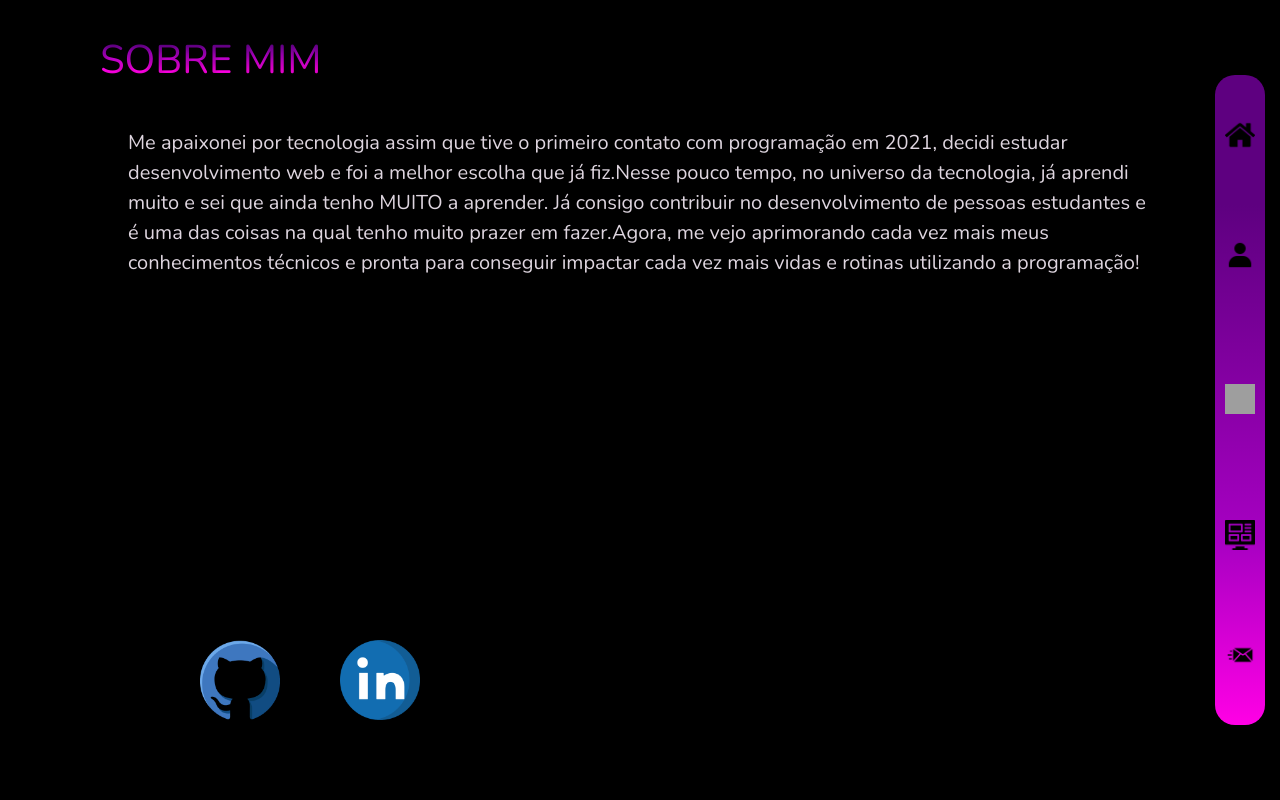
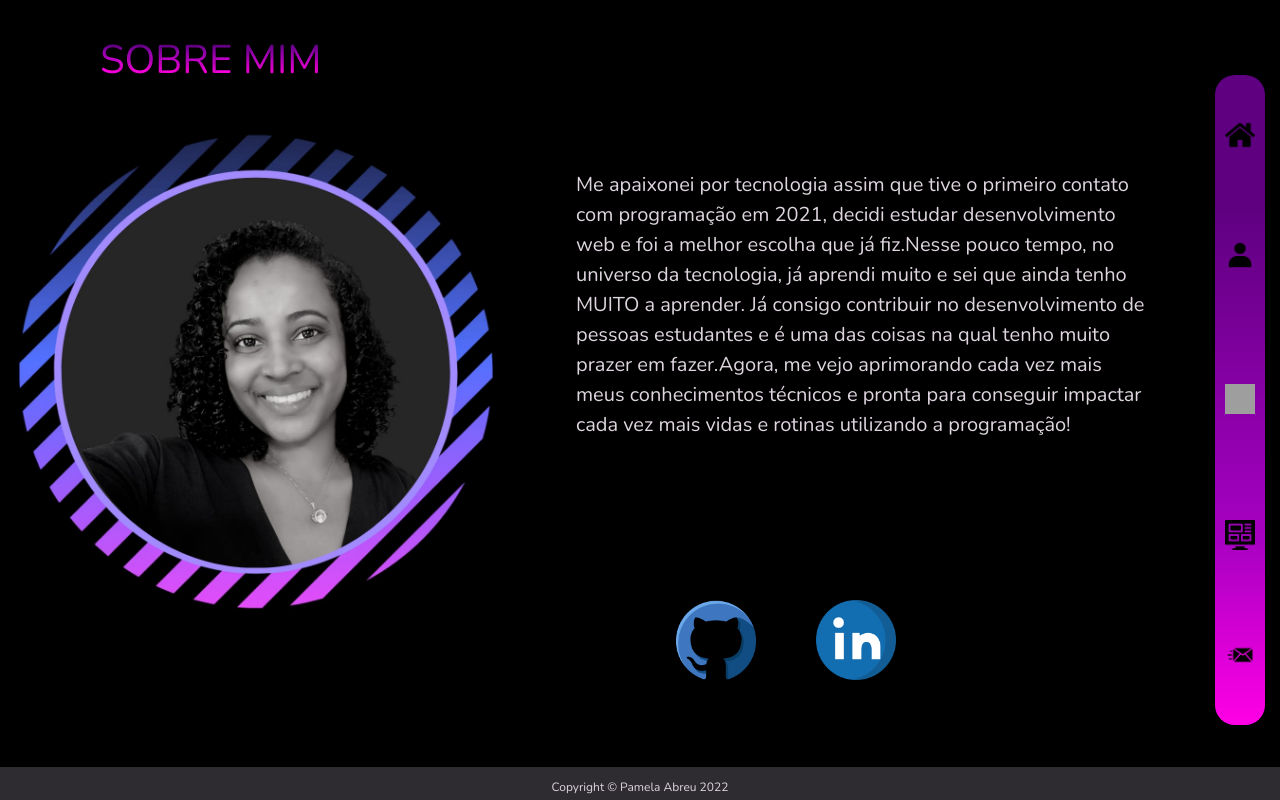
Before and after one commit to Abreupamm/portfolio-frontend, a React (Create React App) app: page /about-me in a window 1280 px wide. Built offline with nearby package versions, Linux system fonts and the light colour scheme; grey boxes are pictures that could not be loaded.

Commit message:
feat: foto

```diff
--- a/src/CSS/components/links.css
+++ b/src/CSS/components/links.css
@@ -11,8 +11,8 @@
 .container-links-redes {
   display: flex;
   position: absolute;
-  left: 200px;
-  bottom: 60px;
+  right: 30%;
+  bottom: 100px;
   width: 220px;
   height: 100px;
   justify-content: space-between;
--- a/src/CSS/pages/about.css
+++ b/src/CSS/pages/about.css
@@ -3,15 +3,20 @@
   background-color: #000;
 }
 
-.about-page p {
+.about-page .sobre {
   position: absolute;
   display: block;
-  left: 0;
-  right: 0;
-  margin: 10% auto;
+  right: 10%;
+  top: 150px;
   color: #ded5df;;
   font-family: 'Nunito', sans-serif;
-  width: 80%;
+  width: 45%;
   font-size: 20px;
   line-height: 30px;
 }
+
+.myImage {
+  height: 40%;
+  width: 40%;
+  margin-top: 120px;
+}
--- a/src/pages/AboutMe.js
+++ b/src/pages/AboutMe.js
@@ -2,7 +2,9 @@ import { Component } from 'react';
 import Aside from '../components/Aside';
 import Title from '../components/Title';
 import Links from '../components/Links';
+import Footer from '../components/Footer';
 import '../CSS/pages/about.css';
+import myImage from '../images/pamela.jpeg';
 
 class AboutMe extends Component {
   render() {
@@ -11,7 +13,8 @@ class AboutMe extends Component {
       <div className="about-page">
         <Title title="SOBRE MIM" />
         <Aside history={history} />
-        <p>
+        <img className='myImage' alt='Pamela' src={myImage}/>
+        <p className='sobre'>
           Me apaixonei por tecnologia assim que tive o primeiro contato com
           programação em 2021, decidi estudar desenvolvimento web e foi a melhor
           escolha que já fiz.Nesse pouco tempo, no universo da tecnologia, já
@@ -22,6 +25,7 @@ class AboutMe extends Component {
           cada vez mais vidas e rotinas utilizando a programação!
         </p>
         <Links/>
+        <Footer position="bottom" />
       </div>
     );
   }
```
Also changed, not shown: src/images/pamela.jpeg (added).
